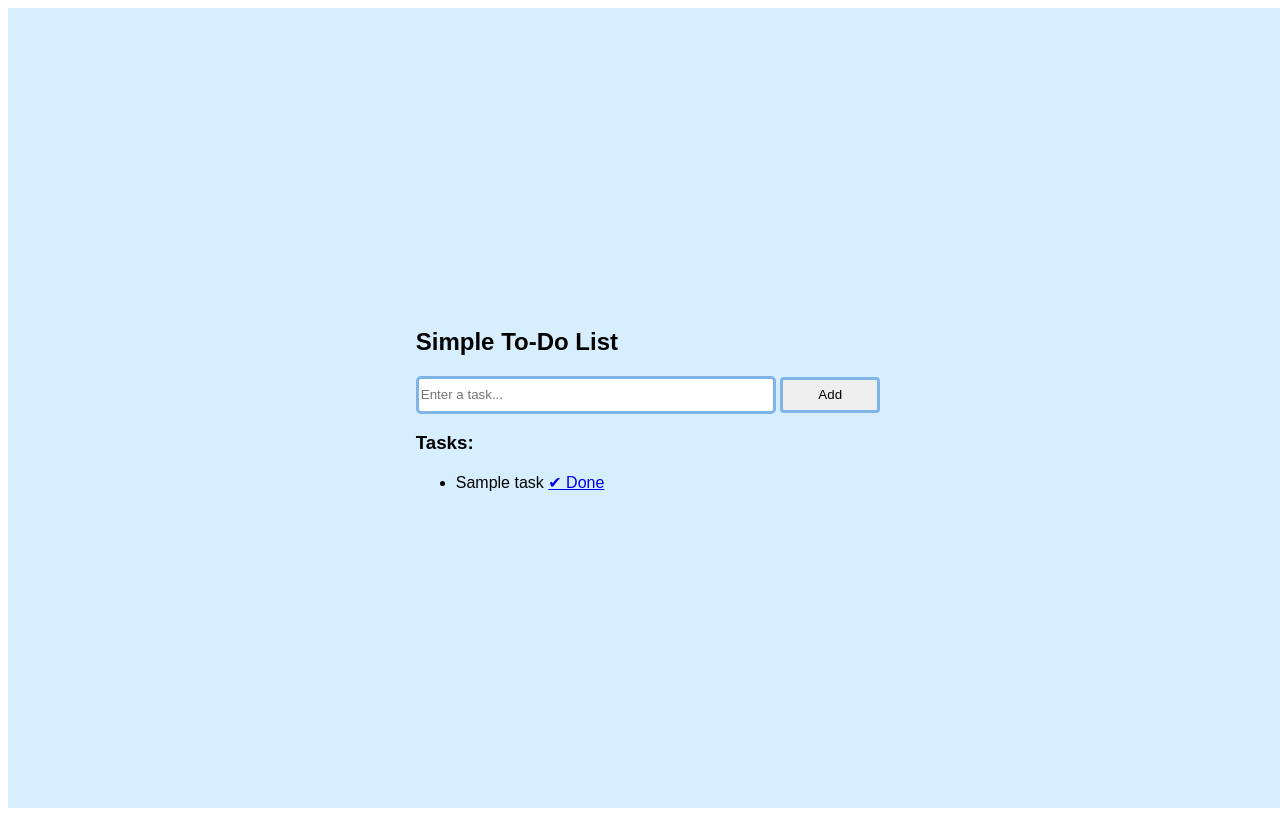
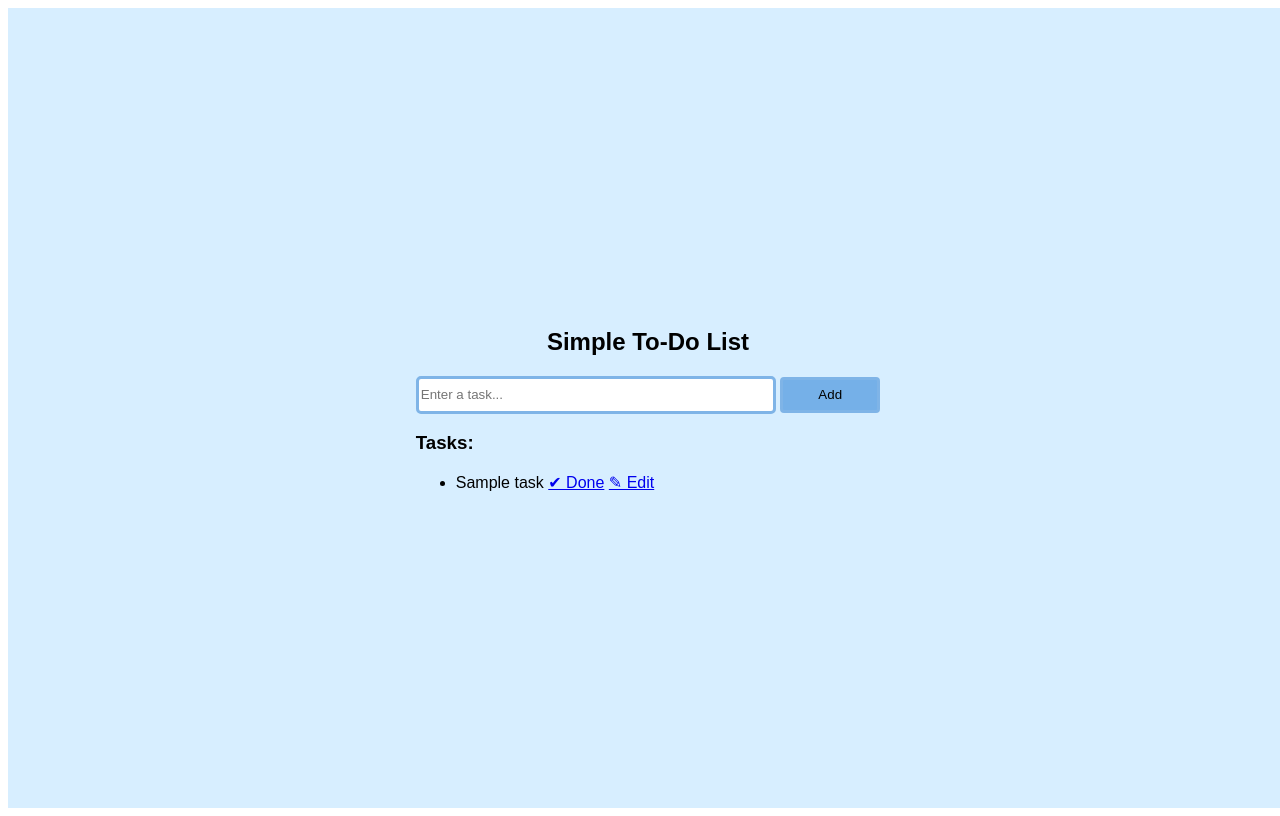
Before and after one commit to ManjushreeRameshkumar/To---Do-List, a Flask app: template templates/index.html in a window 1280 px wide. Run offline with Flask 3, Linux system fonts and the light colour scheme; the template is opened without the code that fills it: most values are stand-ins (such as "Sample title", 1, 10 or a date in 2020).

Commit message:
new edit file added

```diff
--- a/app.py
+++ b/app.py
@@ -19,5 +19,17 @@ def done(index):
     tasks.pop(index)     # remove the task when completed
     return redirect('/')
 
+@app.route('/edit/<int:index>')
+def edit(index):
+    task = tasks[index]
+    return render_template("edit.html", task=task, index=index)
+
+@app.route('/update/<int:index>', methods=['POST'])
+def update(index):
+    new_task = request.form['task']
+    tasks[index] = new_task
+    return redirect('/')
+
+
 if __name__ == '__main__':
     app.run(debug=True)
--- a/templates/index.html
+++ b/templates/index.html
@@ -25,7 +25,17 @@
             width: 100px;
             border: 3px solid #7FB4E7;
             border-radius: 4px;
+            background-color:  #75b0e8;
 
+        }
+        button:hover{
+            background-color:#4396e4 ;
+        }
+        h2{
+            display:flex;
+            flex-direction: row;
+            align-items: center;
+            justify-content: center;
         }
 
 
@@ -45,6 +55,7 @@
                 <li>
                     {{ t }}
                     <a href="/done/{{ loop.index0 }}"> ✔ Done</a>
+                    <a href="/edit/{{ loop.index0 }}">✎ Edit</a>
                 </li>
             {% endfor %}
         </ul>
```
Also changed, not shown: templates/edit.html (added, +16 -0 lines).
